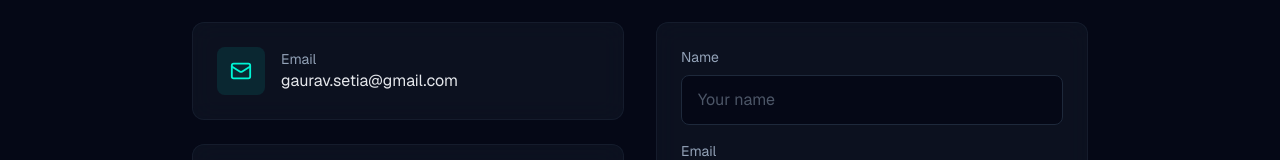
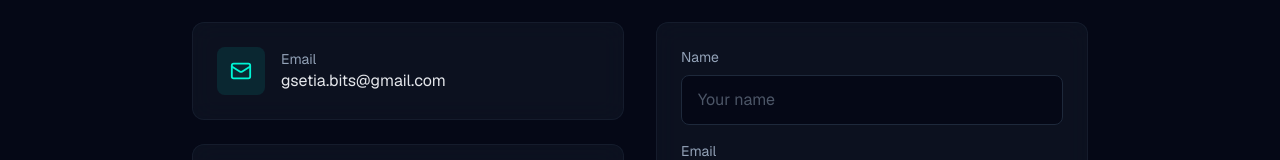
Before and after one commit to gsetia402/portfolio, a Next.js app: page / in a window 1280 px wide. Shown: the part 5393-5553 px from the top of the page. Built offline with nearby package versions, Linux system fonts and the light colour scheme.

Commit message:
fix: update email to gsetia.bits@gmail.com

```diff
--- a/src/data/content.ts
+++ b/src/data/content.ts
@@ -4,7 +4,7 @@ export const personalInfo = {
   subtitle: "Android • React Native • Backend",
   description:
     "Mobile Lead Engineer with expertise in Android, React Native & Backend development. I build scalable mobile apps, IoT solutions & cloud-connected products — from native Android to cross-platform experiences.",
-  email: "gaurav.setia@gmail.com",
+  email: "gsetia.bits@gmail.com",
   github: "https://github.com/gauravsetia",
   linkedin: "https://www.linkedin.com/in/gaurav-setia-ab46a057/",
   location: "India",
```
